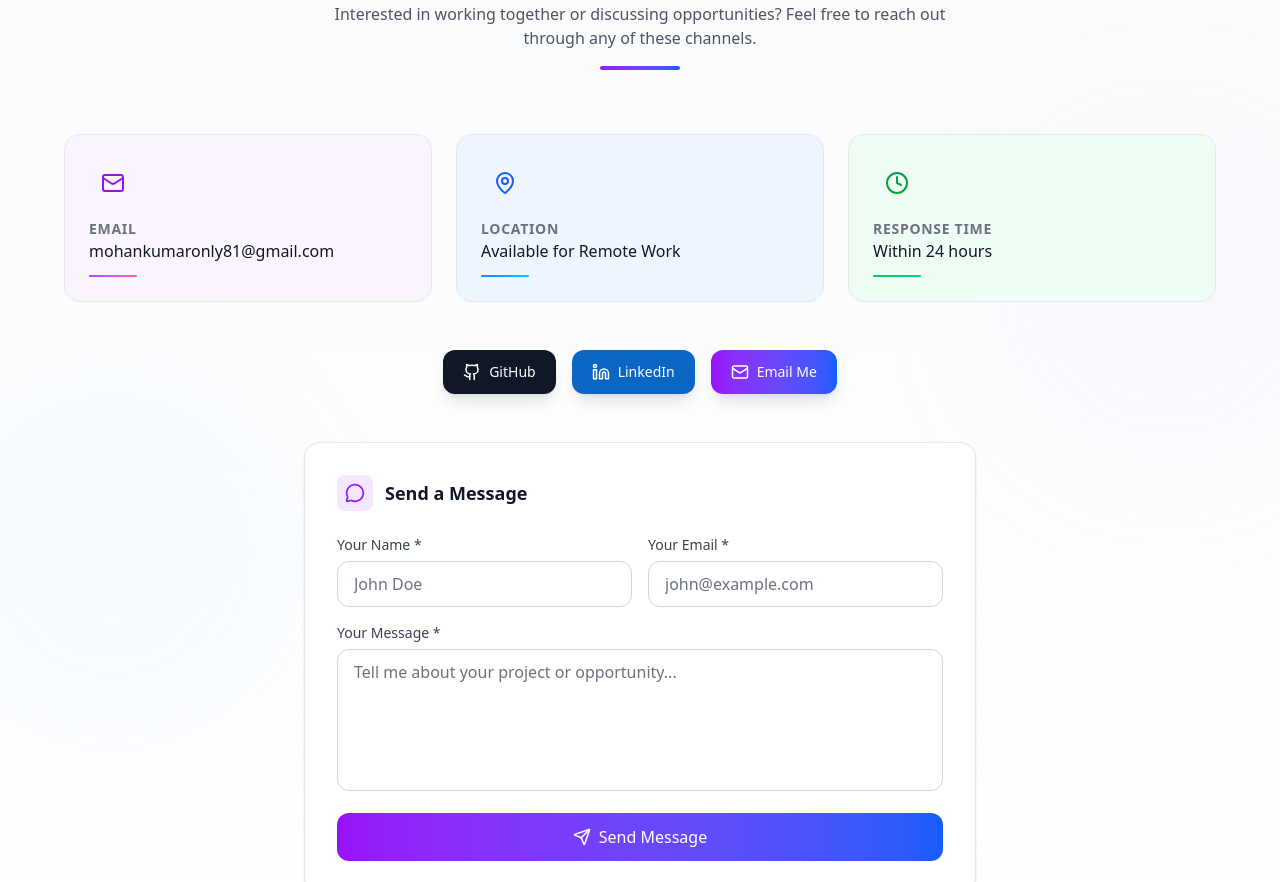
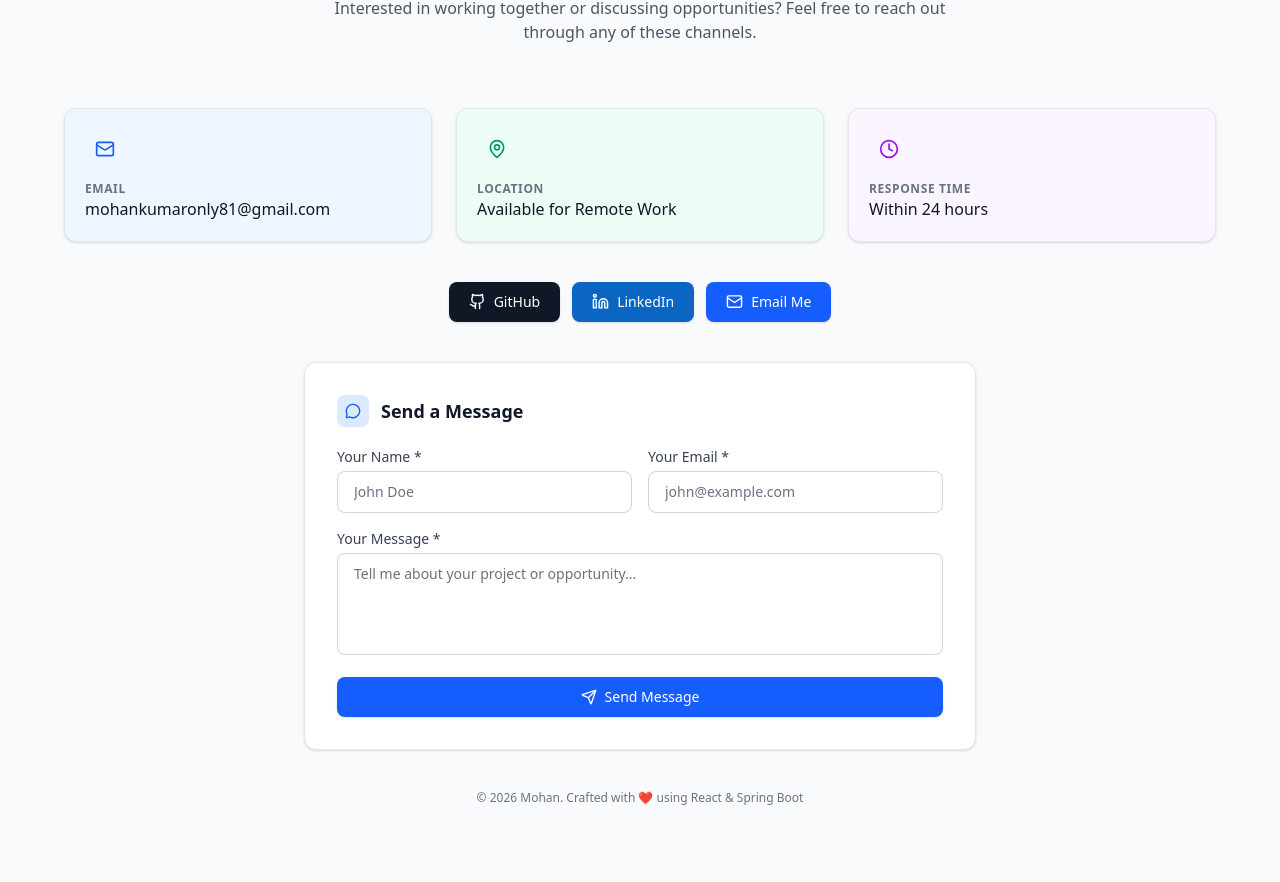
Before and after one commit to mohankumaronly/portfolio, a React (Vite) app: page / in a window 1280 px wide. Shown: the part 5905-6787 px from the top of the page. Built offline with nearby package versions, Linux system fonts and the light colour scheme.

Commit message:
refactor: clean professional contact section with improved design

```diff
--- a/src/components/Contact.jsx
+++ b/src/components/Contact.jsx
@@ -6,7 +6,6 @@ import {
   Send,
   MapPin,
   Clock,
-  SparklesIcon,
   Phone,
   MessageCircle
 } from "lucide-react";
@@ -23,7 +22,6 @@ const Contact = () => {
   const [submitStatus, setSubmitStatus] = useState(null);
   const [errorMessage, setErrorMessage] = useState("");
 
-  // Initialize EmailJS with public key from environment variables
   const initializeEmailJS = () => {
     const publicKey = import.meta.env.VITE_EMAILJS_PUBLIC_KEY;
     if (publicKey) {
@@ -38,7 +36,6 @@ const Contact = () => {
       ...formData,
       [e.target.name]: e.target.value
     });
-    // Clear error when user starts typing
     if (errorMessage) setErrorMessage("");
     if (submitStatus) setSubmitStatus(null);
   };
@@ -46,13 +43,11 @@ const Contact = () => {
   const handleSubmit = async (e) => {
     e.preventDefault();
 
-    // Validate form
     if (!formData.name.trim() || !formData.email.trim() || !formData.message.trim()) {
       setErrorMessage("Please fill in all fields");
       return;
     }
 
-    // Validate email format
     const emailRegex = /^[^\s@]+@[^\s@]+\.[^\s@]+$/;
     if (!emailRegex.test(formData.email)) {
       setErrorMessage("Please enter a valid email address");
@@ -64,19 +59,15 @@ const Contact = () => {
     setErrorMessage("");
 
     try {
-      // Initialize EmailJS
       initializeEmailJS();
 
-      // Get credentials from environment variables
       const SERVICE_ID = import.meta.env.VITE_EMAILJS_SERVICE_ID;
       const TEMPLATE_ID = import.meta.env.VITE_EMAILJS_TEMPLATE_ID;
 
-      // Check if credentials are configured
       if (!SERVICE_ID || !TEMPLATE_ID) {
         throw new Error("EmailJS service or template ID is not configured");
       }
 
-      // Prepare template parameters
       const templateParams = {
         from_name: formData.name,
         from_email: formData.email,
@@ -85,21 +76,12 @@ const Contact = () => {
         reply_to: formData.email,
       };
 
-      // Send email using EmailJS
-      const response = await emailjs.send(
-        SERVICE_ID,
-        TEMPLATE_ID,
-        templateParams
-      );
+      await emailjs.send(SERVICE_ID, TEMPLATE_ID, templateParams);
 
-      console.log("Email sent successfully:", response.text);
-
-      // Success
       setSubmitStatus("success");
       setFormData({ name: "", email: "", message: "" });
       setErrorMessage("");
 
-      // Clear success message after 5 seconds
       setTimeout(() => setSubmitStatus(null), 5000);
 
     } catch (error) {
@@ -109,7 +91,6 @@ const Contact = () => {
         error.text || "Failed to send message. Please try again later."
       );
 
-      // Clear error after 5 seconds
       setTimeout(() => {
         setSubmitStatus(null);
         setErrorMessage("");
@@ -122,44 +103,38 @@ const Contact = () => {
   return (
     <section
       id="contact"
-      className="py-20 sm:py-28 px-4 sm:px-6 lg:px-8 bg-gradient-to-b from-gray-50 to-white dark:from-gray-900 dark:to-gray-800 relative overflow-hidden"
+      className="py-16 sm:py-20 md:py-24 px-4 sm:px-6 lg:px-8 bg-gray-50 dark:bg-gray-900"
     >
-      {/* Animated background elements */}
-      <div className="absolute inset-0 overflow-hidden pointer-events-none">
-        <div className="absolute top-1/4 -right-20 w-96 h-96 bg-purple-300/10 dark:bg-purple-900/10 rounded-full filter blur-3xl animate-pulse"></div>
-        <div className="absolute bottom-1/4 -left-20 w-96 h-96 bg-blue-300/10 dark:bg-blue-900/10 rounded-full filter blur-3xl animate-pulse delay-1000"></div>
-      </div>
+      <div className="max-w-6xl mx-auto">
 
-      <div className="max-w-6xl mx-auto relative z-10">
         {/* Section Header */}
         <motion.div
-          initial={{ opacity: 0, y: 30 }}
+          initial={{ opacity: 0, y: 20 }}
           whileInView={{ opacity: 1, y: 0 }}
-          transition={{ duration: 0.6 }}
+          transition={{ duration: 0.5 }}
           viewport={{ once: true }}
-          className="text-center mb-16"
+          className="text-center mb-12 md:mb-16"
         >
-          <span className="inline-flex items-center gap-2 px-4 py-1.5 mb-4 text-xs font-semibold tracking-wider text-purple-600 dark:text-purple-400 bg-purple-100 dark:bg-purple-900/30 rounded-full">
-            <SparklesIcon className="w-3.5 h-3.5" />
+          <span className="inline-block px-3 py-1 mb-3 text-xs font-semibold tracking-wider text-blue-600 dark:text-blue-400 bg-blue-100 dark:bg-blue-900/30 rounded-full">
             CONTACT
           </span>
-          <h2 className="text-3xl sm:text-4xl md:text-5xl font-bold text-gray-900 dark:text-white">
-            Get In <span className="bg-gradient-to-r from-purple-600 to-blue-600 bg-clip-text text-transparent">Touch</span>
+          <h2 className="text-2xl sm:text-3xl md:text-4xl lg:text-5xl font-bold text-gray-900 dark:text-white">
+            Get In <span className="text-blue-600 dark:text-blue-400">Touch</span>
           </h2>
+          <div className="w-16 h-1 bg-blue-600 dark:bg-blue-400 rounded-full mx-auto mt-3"></div>
           <p className="mt-4 text-sm sm:text-base text-gray-600 dark:text-gray-400 max-w-2xl mx-auto">
             Interested in working together or discussing opportunities?
             Feel free to reach out through any of these channels.
           </p>
-          <div className="w-20 h-1 bg-gradient-to-r from-purple-600 to-blue-600 rounded-full mx-auto mt-4"></div>
         </motion.div>
 
-        {/* Contact Cards Grid */}
+        {/* Contact Cards */}
         <motion.div
-          initial={{ opacity: 0, y: 20 }}
+          initial={{ opacity: 0, y: 15 }}
           whileInView={{ opacity: 1, y: 0 }}
-          transition={{ delay: 0.2, duration: 0.6 }}
+          transition={{ delay: 0.1, duration: 0.5 }}
           viewport={{ once: true }}
-          className="grid grid-cols-1 md:grid-cols-3 gap-4 md:gap-6 mb-12"
+          className="grid grid-cols-1 sm:grid-cols-3 gap-4 md:gap-6 mb-10"
         >
           {[
             {
@@ -167,117 +142,114 @@ const Contact = () => {
               label: "Email",
               value: "mohankumaronly81@gmail.com",
               href: "mailto:mohankumaronly81@gmail.com",
-              color: "from-purple-500 to-pink-400",
-              bgColor: "bg-purple-50 dark:bg-purple-900/20"
+              iconColor: "text-blue-600 dark:text-blue-400",
+              bgColor: "bg-blue-50 dark:bg-blue-900/20"
             },
             {
               icon: MapPin,
               label: "Location",
               value: "Available for Remote Work",
               href: null,
-              color: "from-blue-500 to-cyan-400",
-              bgColor: "bg-blue-50 dark:bg-blue-900/20"
+              iconColor: "text-emerald-600 dark:text-emerald-400",
+              bgColor: "bg-emerald-50 dark:bg-emerald-900/20"
             },
             {
               icon: Clock,
               label: "Response Time",
               value: "Within 24 hours",
               href: null,
-              color: "from-green-500 to-emerald-400",
-              bgColor: "bg-green-50 dark:bg-green-900/20"
+              iconColor: "text-purple-600 dark:text-purple-400",
+              bgColor: "bg-purple-50 dark:bg-purple-900/20"
             }
           ].map((item, index) => (
             <motion.div
               key={item.label}
-              initial={{ opacity: 0, y: 20 }}
+              initial={{ opacity: 0, y: 15 }}
               whileInView={{ opacity: 1, y: 0 }}
-              transition={{ delay: 0.3 + index * 0.1, duration: 0.5 }}
+              transition={{ delay: 0.2 + index * 0.08, duration: 0.4 }}
               viewport={{ once: true }}
               whileHover={{ y: -4 }}
-              className={`${item.bgColor} rounded-2xl p-6 border border-gray-200 dark:border-gray-700 hover:shadow-lg transition-all duration-300 group`}
+              className={`${item.bgColor} rounded-xl p-5 border border-gray-200 dark:border-gray-700 shadow-sm hover:shadow-md transition-all duration-300`}
             >
-              <div className={`w-12 h-12 rounded-xl ${item.bgColor} flex items-center justify-center mb-3 group-hover:scale-110 transition-transform duration-300`}>
-                <item.icon className={`w-6 h-6 ${item.label === "Email" ? "text-purple-600 dark:text-purple-400" :
-                  item.label === "Location" ? "text-blue-600 dark:text-blue-400" :
-                  "text-green-600 dark:text-green-400"}`} />
+              <div className={`w-10 h-10 rounded-lg ${item.bgColor} flex items-center justify-center mb-3`}>
+                <item.icon className={`w-5 h-5 ${item.iconColor}`} />
               </div>
-              <h3 className="text-sm font-semibold text-gray-500 dark:text-gray-400 uppercase tracking-wider">
+              <h3 className="text-xs font-semibold text-gray-500 dark:text-gray-400 uppercase tracking-wider">
                 {item.label}
               </h3>
               {item.href ? (
                 <a
                   href={item.href}
-                  className="text-gray-900 dark:text-white font-medium hover:text-purple-600 dark:hover:text-purple-400 transition-colors text-sm sm:text-base"
+                  className="text-sm sm:text-base text-gray-900 dark:text-white font-medium hover:text-blue-600 dark:hover:text-blue-400 transition-colors"
                 >
                   {item.value}
                 </a>
               ) : (
-                <p className="text-gray-900 dark:text-white font-medium text-sm sm:text-base">
+                <p className="text-sm sm:text-base text-gray-900 dark:text-white font-medium">
                   {item.value}
                 </p>
               )}
-              <div className={`mt-3 w-12 h-0.5 bg-gradient-to-r ${item.color} rounded-full group-hover:w-20 transition-all duration-300`}></div>
             </motion.div>
           ))}
         </motion.div>
 
-        {/* Connect Buttons */}
+        {/* Social Buttons */}
         <motion.div
-          initial={{ opacity: 0, y: 20 }}
+          initial={{ opacity: 0, y: 15 }}
           whileInView={{ opacity: 1, y: 0 }}
-          transition={{ delay: 0.4, duration: 0.6 }}
+          transition={{ delay: 0.3, duration: 0.5 }}
           viewport={{ once: true }}
-          className="flex flex-wrap justify-center gap-3 sm:gap-4 mb-12"
+          className="flex flex-wrap justify-center gap-3 mb-10"
         >
           <motion.a
-            whileHover={{ scale: 1.05, y: -2 }}
-            whileTap={{ scale: 0.95 }}
+            whileHover={{ scale: 1.03 }}
+            whileTap={{ scale: 0.97 }}
             href="https://github.com/mohankumaronly"
             target="_blank"
             rel="noopener noreferrer"
-            className="flex items-center gap-2 px-5 py-3 rounded-xl bg-gray-900 text-white dark:bg-white dark:text-black hover:bg-gray-800 dark:hover:bg-gray-200 transition-all duration-300 shadow-lg hover:shadow-xl text-sm font-medium"
+            className="flex items-center gap-2 px-5 py-2.5 rounded-lg bg-gray-900 text-white hover:bg-gray-800 transition-all duration-300 shadow-sm text-sm font-medium"
           >
-            <Github size={18} />
-            <span>GitHub</span>
+            <Github size={17} />
+            GitHub
           </motion.a>
 
           <motion.a
-            whileHover={{ scale: 1.05, y: -2 }}
-            whileTap={{ scale: 0.95 }}
+            whileHover={{ scale: 1.03 }}
+            whileTap={{ scale: 0.97 }}
             href="https://www.linkedin.com/in/mohan-kumar-3151a1308"
             target="_blank"
             rel="noopener noreferrer"
-            className="flex items-center gap-2 px-5 py-3 rounded-xl bg-[#0A66C2] text-white hover:bg-[#0A66C2]/90 transition-all duration-300 shadow-lg hover:shadow-xl text-sm font-medium"
+            className="flex items-center gap-2 px-5 py-2.5 rounded-lg bg-[#0A66C2] text-white hover:bg-[#0A66C2]/90 transition-all duration-300 shadow-sm text-sm font-medium"
           >
-            <Linkedin size={18} />
-            <span>LinkedIn</span>
+            <Linkedin size={17} />
+            LinkedIn
           </motion.a>
 
           <motion.a
-            whileHover={{ scale: 1.05, y: -2 }}
-            whileTap={{ scale: 0.95 }}
+            whileHover={{ scale: 1.03 }}
+            whileTap={{ scale: 0.97 }}
             href="mailto:mohankumaronly81@gmail.com"
-            className="flex items-center gap-2 px-5 py-3 rounded-xl bg-gradient-to-r from-purple-600 to-blue-600 text-white hover:shadow-lg hover:shadow-purple-500/25 transition-all duration-300 shadow-lg text-sm font-medium"
+            className="flex items-center gap-2 px-5 py-2.5 rounded-lg bg-blue-600 text-white hover:bg-blue-700 transition-all duration-300 shadow-sm text-sm font-medium"
           >
-            <Mail size={18} />
-            <span>Email Me</span>
+            <Mail size={17} />
+            Email Me
           </motion.a>
         </motion.div>
 
         {/* Contact Form */}
         <motion.div
-          initial={{ opacity: 0, y: 40 }}
+          initial={{ opacity: 0, y: 20 }}
           whileInView={{ opacity: 1, y: 0 }}
-          transition={{ delay: 0.6, duration: 0.6 }}
+          transition={{ delay: 0.4, duration: 0.5 }}
           viewport={{ once: true }}
           className="max-w-2xl mx-auto"
         >
-          <div className="bg-white dark:bg-gray-800/50 rounded-2xl p-6 sm:p-8 border border-gray-200 dark:border-gray-700 shadow-sm hover:shadow-xl transition-all duration-300">
-            <div className="flex items-center gap-3 mb-6">
-              <div className="p-2 bg-purple-100 dark:bg-purple-900/30 rounded-lg">
-                <MessageCircle className="w-5 h-5 text-purple-600 dark:text-purple-400" />
+          <div className="bg-white dark:bg-gray-800 rounded-xl p-6 sm:p-8 border border-gray-200 dark:border-gray-700 shadow-sm hover:shadow-md transition-all duration-300">
+            <div className="flex items-center gap-3 mb-5">
+              <div className="p-2 bg-blue-100 dark:bg-blue-900/30 rounded-lg">
+                <MessageCircle className="w-4 h-4 text-blue-600 dark:text-blue-400" />
               </div>
-              <h3 className="text-lg font-semibold text-gray-900 dark:text-white">
+              <h3 className="text-base sm:text-lg font-semibold text-gray-900 dark:text-white">
                 Send a Message
               </h3>
             </div>
@@ -285,7 +257,7 @@ const Contact = () => {
             <form onSubmit={handleSubmit} className="space-y-4">
               <div className="grid grid-cols-1 sm:grid-cols-2 gap-4">
                 <div>
-                  <label className="block text-sm font-medium text-gray-700 dark:text-gray-300 mb-1.5">
+                  <label className="block text-sm font-medium text-gray-700 dark:text-gray-300 mb-1">
                     Your Name *
                   </label>
                   <input
@@ -294,12 +266,11 @@ const Contact = () => {
                     value={formData.name}
                     onChange={handleChange}
                     placeholder="John Doe"
-                    required
-                    className="w-full px-4 py-2.5 rounded-xl border border-gray-300 dark:border-gray-600 bg-white dark:bg-gray-900/50 text-gray-900 dark:text-white placeholder-gray-500 dark:placeholder-gray-400 focus:outline-none focus:ring-2 focus:ring-purple-500 dark:focus:ring-purple-400 focus:border-transparent transition-all duration-300"
+                    className="w-full px-4 py-2.5 rounded-lg border border-gray-300 dark:border-gray-600 bg-white dark:bg-gray-900/50 text-gray-900 dark:text-white placeholder-gray-500 dark:placeholder-gray-400 focus:outline-none focus:ring-2 focus:ring-blue-500 dark:focus:ring-blue-400 focus:border-transparent transition-all duration-300 text-sm"
                   />
                 </div>
                 <div>
-                  <label className="block text-sm font-medium text-gray-700 dark:text-gray-300 mb-1.5">
+                  <label className="block text-sm font-medium text-gray-700 dark:text-gray-300 mb-1">
                     Your Email *
                   </label>
                   <input
@@ -308,35 +279,33 @@ const Contact = () => {
                     value={formData.email}
                     onChange={handleChange}
                     placeholder="john@example.com"
-                    required
-                    className="w-full px-4 py-2.5 rounded-xl border border-gray-300 dark:border-gray-600 bg-white dark:bg-gray-900/50 text-gray-900 dark:text-white placeholder-gray-500 dark:placeholder-gray-400 focus:outline-none focus:ring-2 focus:ring-purple-500 dark:focus:ring-purple-400 focus:border-transparent transition-all duration-300"
+                    className="w-full px-4 py-2.5 rounded-lg border border-gray-300 dark:border-gray-600 bg-white dark:bg-gray-900/50 text-gray-900 dark:text-white placeholder-gray-500 dark:placeholder-gray-400 focus:outline-none focus:ring-2 focus:ring-blue-500 dark:focus:ring-blue-400 focus:border-transparent transition-all duration-300 text-sm"
                   />
                 </div>
               </div>
 
               <div>
-                <label className="block text-sm font-medium text-gray-700 dark:text-gray-300 mb-1.5">
+                <label className="block text-sm font-medium text-gray-700 dark:text-gray-300 mb-1">
                   Your Message *
                 </label>
                 <textarea
                   name="message"
                   value={formData.message}
                   onChange={handleChange}
-                  rows="5"
+                  rows="4"
                   placeholder="Tell me about your project or opportunity..."
-                  required
-                  className="w-full px-4 py-2.5 rounded-xl border border-gray-300 dark:border-gray-600 bg-white dark:bg-gray-900/50 text-gray-900 dark:text-white placeholder-gray-500 dark:placeholder-gray-400 focus:outline-none focus:ring-2 focus:ring-purple-500 dark:focus:ring-purple-400 focus:border-transparent transition-all duration-300 resize-none"
+                  className="w-full px-4 py-2.5 rounded-lg border border-gray-300 dark:border-gray-600 bg-white dark:bg-gray-900/50 text-gray-900 dark:text-white placeholder-gray-500 dark:placeholder-gray-400 focus:outline-none focus:ring-2 focus:ring-blue-500 dark:focus:ring-blue-400 focus:border-transparent transition-all duration-300 resize-none text-sm"
                 />
               </div>
 
               {/* Error Message */}
               {errorMessage && (
                 <motion.div
-                  initial={{ opacity: 0, y: -10 }}
+                  initial={{ opacity: 0, y: -5 }}
                   animate={{ opacity: 1, y: 0 }}
-                  className="flex items-center gap-2 text-red-600 dark:text-red-400 text-sm bg-red-50 dark:bg-red-900/20 p-3 rounded-xl border border-red-200 dark:border-red-800"
+                  className="flex items-center gap-2 text-red-600 dark:text-red-400 text-sm bg-red-50 dark:bg-red-900/20 p-3 rounded-lg border border-red-200 dark:border-red-800"
                 >
-                  <span className="text-lg">⚠️</span>
+                  <span>⚠️</span>
                   <span>{errorMessage}</span>
                 </motion.div>
               )}
@@ -344,11 +313,11 @@ const Contact = () => {
               {/* Success Message */}
               {submitStatus === "success" && (
                 <motion.div
-                  initial={{ opacity: 0, y: -10 }}
+                  initial={{ opacity: 0, y: -5 }}
                   animate={{ opacity: 1, y: 0 }}
-                  className="flex items-center gap-2 text-green-600 dark:text-green-400 text-sm bg-green-50 dark:bg-green-900/20 p-3 rounded-xl border border-green-200 dark:border-green-800"
+                  className="flex items-center gap-2 text-emerald-600 dark:text-emerald-400 text-sm bg-emerald-50 dark:bg-emerald-900/20 p-3 rounded-lg border border-emerald-200 dark:border-emerald-800"
                 >
-                  <span className="text-lg">✓</span>
+                  <span>✓</span>
                   <span>Message sent successfully! I'll get back to you soon.</span>
                 </motion.div>
               )}
@@ -358,18 +327,18 @@ const Contact = () => {
                 whileTap={{ scale: 0.98 }}
                 type="submit"
                 disabled={isSubmitting}
-                className={`w-full py-3 rounded-xl bg-gradient-to-r from-purple-600 to-blue-600 text-white font-medium hover:shadow-lg hover:shadow-purple-500/25 transition-all duration-300 flex items-center justify-center gap-2 ${
+                className={`w-full py-2.5 rounded-lg bg-blue-600 text-white font-medium hover:bg-blue-700 transition-all duration-300 flex items-center justify-center gap-2 shadow-sm text-sm ${
                   isSubmitting ? "opacity-70 cursor-not-allowed" : ""
                 }`}
               >
                 {isSubmitting ? (
                   <>
-                    <div className="w-5 h-5 border-2 border-white border-t-transparent rounded-full animate-spin" />
+                    <div className="w-4 h-4 border-2 border-white border-t-transparent rounded-full animate-spin" />
                     <span>Sending...</span>
                   </>
                 ) : (
                   <>
-                    <Send size={18} />
+                    <Send size={16} />
                     <span>Send Message</span>
                   </>
                 )}
@@ -382,9 +351,9 @@ const Contact = () => {
         <motion.p
           initial={{ opacity: 0 }}
           whileInView={{ opacity: 1 }}
-          transition={{ delay: 0.8, duration: 0.6 }}
+          transition={{ delay: 0.5, duration: 0.4 }}
           viewport={{ once: true }}
-          className="mt-12 text-xs sm:text-sm text-gray-500 dark:text-gray-500 text-center"
+          className="mt-10 text-xs text-gray-500 dark:text-gray-500 text-center"
         >
           © {new Date().getFullYear()} Mohan. Crafted with ❤️ using React & Spring Boot
         </motion.p>
```
